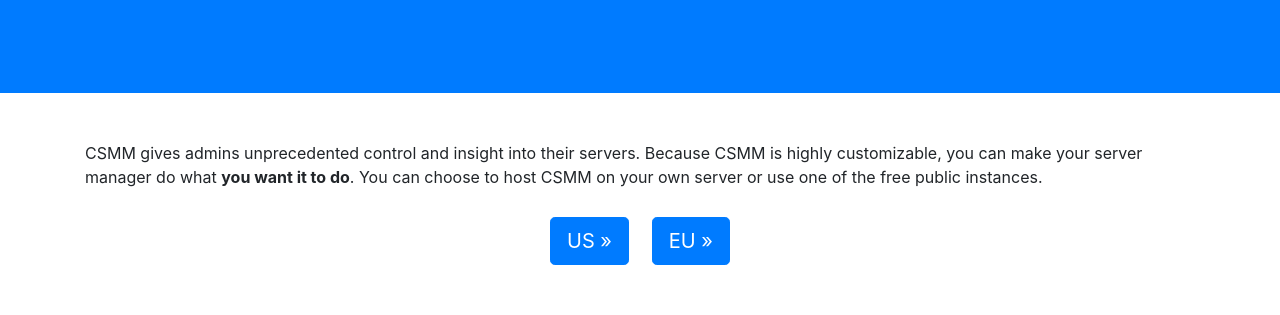
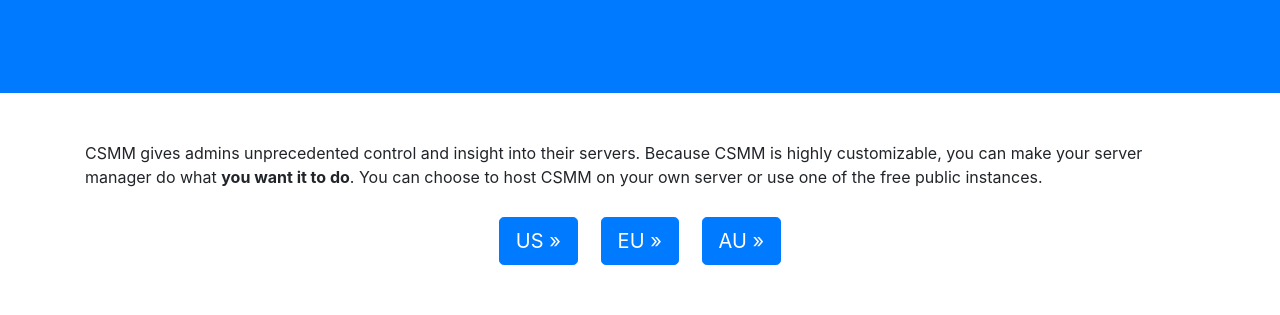
Before and after one commit to CatalysmsServerManager/Homepage, a plain HTML site: page index.html in a window 1280 px wide. Shown: the part 260-575 px from the top of the page. Drawn offline with Linux system fonts and the light colour scheme.

Commit message:
Add AU instance to homepage

```diff
--- a/index.html
+++ b/index.html
@@ -75,6 +75,7 @@
         <div class="row justify-content-center">
           <a class="btn btn-primary btn-lg" href="https://us.csmm.app">US &raquo;</a>
           <a class="btn btn-primary btn-lg" href="https://eu.csmm.app">EU &raquo;</a>
+          <a class="btn btn-primary btn-lg" href="https://au.csmm.app">AU &raquo;</a>
         </div>
       </div>
     </div>
```
